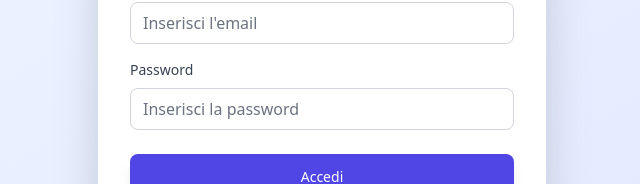
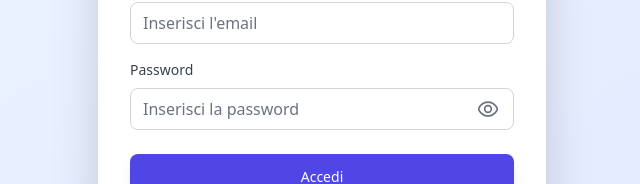
Before and after one commit to Mauro207/how-i-ate, an Angular app in the folder frontend/: page /login in a window 1280 px wide. Shown: the part 343-527 px from the top of the page, without its empty margins (318-958 px from the left). Built offline with nearby package versions, Linux system fonts and the light colour scheme.

Commit message:
Added greeting to the dashboard and other bug fixes

```diff
--- a/frontend/src/app/components/login/login.component.html
+++ b/frontend/src/app/components/login/login.component.html
@@ -37,17 +37,36 @@
           <label for="password" class="block mb-2 text-sm font-medium text-gray-700 dark:text-gray-300">
             Password
           </label>
+          <div class="relative">
             <input
               id="password"
               name="password"
-            type="password"
+              [type]="showPassword() ? 'text' : 'password'"
               autocomplete="current-password"
               required
               [(ngModel)]="password"
               [disabled]="loading()"
-            class="relative block w-full px-3 py-2 text-gray-900 dark:text-white placeholder-gray-500 dark:placeholder-gray-500 transition duration-150 border border-gray-300 dark:border-gray-700 rounded-lg appearance-none bg-white dark:bg-[#3C3C3C] focus:outline-none focus:ring-2 focus:ring-indigo-500 focus:border-transparent disabled:bg-gray-100 dark:disabled:bg-gray-800 disabled:cursor-not-allowed"
+              class="relative block w-full px-3 py-2 pr-11 text-gray-900 dark:text-white placeholder-gray-500 dark:placeholder-gray-500 transition duration-150 border border-gray-300 dark:border-gray-700 rounded-lg appearance-none bg-white dark:bg-[#3C3C3C] focus:outline-none focus:ring-2 focus:ring-indigo-500 focus:border-transparent disabled:bg-gray-100 dark:disabled:bg-gray-800 disabled:cursor-not-allowed"
               placeholder="Inserisci la password"
             />
+            <button
+              type="button"
+              (click)="togglePasswordVisibility()"
+              class="absolute inset-y-0 right-2 flex items-center px-2 text-gray-500 dark:text-gray-300 hover:text-indigo-600 dark:hover:text-indigo-300 focus:outline-none"
+              [title]="showPassword() ? 'Nascondi password' : 'Mostra password'"
+            >
+              @if (showPassword()) {
+                <svg xmlns="http://www.w3.org/2000/svg" id="Outline" viewBox="0 0 24 24" width="20" height="20" fill="currentColor">
+                  <path d="M23.271,9.419A15.866,15.866,0,0,0,19.9,5.51l2.8-2.8a1,1,0,0,0-1.414-1.414L18.241,4.345A12.054,12.054,0,0,0,12,2.655C5.809,2.655,2.281,6.893.729,9.419a4.908,4.908,0,0,0,0,5.162A15.866,15.866,0,0,0,4.1,18.49l-2.8,2.8a1,1,0,1,0,1.414,1.414l3.052-3.052A12.054,12.054,0,0,0,12,21.345c6.191,0,9.719-4.238,11.271-6.764A4.908,4.908,0,0,0,23.271,9.419ZM2.433,13.534a2.918,2.918,0,0,1,0-3.068C3.767,8.3,6.782,4.655,12,4.655A10.1,10.1,0,0,1,16.766,5.82L14.753,7.833a4.992,4.992,0,0,0-6.92,6.92l-2.31,2.31A13.723,13.723,0,0,1,2.433,13.534ZM15,12a3,3,0,0,1-3,3,2.951,2.951,0,0,1-1.285-.3L14.7,10.715A2.951,2.951,0,0,1,15,12ZM9,12a3,3,0,0,1,3-3,2.951,2.951,0,0,1,1.285.3L9.3,13.285A2.951,2.951,0,0,1,9,12Zm12.567,1.534C20.233,15.7,17.218,19.345,12,19.345A10.1,10.1,0,0,1,7.234,18.18l2.013-2.013a4.992,4.992,0,0,0,6.92-6.92l2.31-2.31a13.723,13.723,0,0,1,3.09,3.529A2.918,2.918,0,0,1,21.567,13.534Z"/>
+                </svg>
+              } @else {
+                <svg xmlns="http://www.w3.org/2000/svg" id="Outline" viewBox="0 0 24 24" width="20" height="20" fill="currentColor">
+                  <path d="M23.271,9.419C21.72,6.893,18.192,2.655,12,2.655S2.28,6.893.729,9.419a4.908,4.908,0,0,0,0,5.162C2.28,17.107,5.808,21.345,12,21.345s9.72-4.238,11.271-6.764A4.908,4.908,0,0,0,23.271,9.419Zm-1.705,4.115C20.234,15.7,17.219,19.345,12,19.345S3.766,15.7,2.434,13.534a2.918,2.918,0,0,1,0-3.068C3.766,8.3,6.781,4.655,12,4.655s8.234,3.641,9.566,5.811A2.918,2.918,0,0,1,21.566,13.534Z"/>
+                  <path d="M12,7a5,5,0,1,0,5,5A5.006,5.006,0,0,0,12,7Zm0,8a3,3,0,1,1,3-3A3,3,0,0,1,12,15Z"/>
+                </svg>
+              }
+            </button>
+          </div>
         </div>
       </div>
 
--- a/frontend/src/app/components/login/login.component.ts
+++ b/frontend/src/app/components/login/login.component.ts
@@ -17,6 +17,7 @@ export class LoginComponent implements OnInit {
   password = signal('');
   error = signal('');
   loading = signal(false);
+  showPassword = signal(false);
   private returnUrl = '/restaurants';
 
   constructor(
@@ -51,4 +52,8 @@ export class LoginComponent implements OnInit {
       }
     });
   }
+
+  togglePasswordVisibility(): void {
+    this.showPassword.set(!this.showPassword());
+  }
 }
--- a/frontend/src/app/components/navigation/navigation.component.html
+++ b/frontend/src/app/components/navigation/navigation.component.html
@@ -51,11 +51,11 @@
                 class="w-full text-left px-4 py-3 hover:bg-indigo-50 dark:hover:bg-[#3f3d44] transition duration-150"
               >
                 <h4 class="font-semibold text-gray-900 dark:text-white">{{ restaurant.name }}</h4>
-                <div class="flex flex-row gap-4">
+                <div class="flex flex-row items-center gap-4">
                   <p class="text-sm text-gray-600 dark:text-gray-400" *ngIf="restaurant.cuisine">
                     {{ restaurant.cuisine }}
                   </p>
-                  <p class="text-xs flex flex-row text-gray-500 dark:text-gray-500" *ngIf="restaurant.address">
+                  <p class="text-xs flex flex-row text-gray-500 dark:text-gray-400" *ngIf="restaurant.address">
                     <svg class="w-4 h-4 mr-1" fill="none" stroke="currentColor" viewBox="0 0 24 24">
                       <path stroke-linecap="round" stroke-linejoin="round" stroke-width="2" d="M17.657 16.657L13.414 20.9a1.998 1.998 0 01-2.827 0l-4.244-4.243a8 8 0 1111.314 0z" />
                       <path stroke-linecap="round" stroke-linejoin="round" stroke-width="2" d="M15 11a3 3 0 11-6 0 3 3 0 016 0z" />
@@ -204,12 +204,12 @@
               (click)="selectRestaurant(restaurant._id)"
               class="w-full text-left px-4 py-3 hover:bg-indigo-50 dark:hover:bg-[#3f3d44] transition duration-150"
             >
-              <h4 class="font-semibold text-gray-900 dark:text-white">{{ restaurant.name }}</h4>
+              <h4 class="font-semibold text-gray-900 dark:text-white mb-1">{{ restaurant.name }}</h4>
               <div class="flex flex-row gap-4 items-center">
                  <p class="text-sm text-gray-600 dark:text-gray-400" *ngIf="restaurant.cuisine">
                     {{ restaurant.cuisine }}
                   </p>
-                  <p class="text-xs flex flex-row gap-1 items-center text-gray-500 dark:text-gray-500" *ngIf="restaurant.address">
+                  <p class="text-xs flex flex-row items-center text-gray-500 dark:text-gray-400" *ngIf="restaurant.address">
                     <svg class="w-4 h-4 mr-1" fill="none" stroke="currentColor" viewBox="0 0 24 24">
                       <path stroke-linecap="round" stroke-linejoin="round" stroke-width="2" d="M17.657 16.657L13.414 20.9a1.998 1.998 0 01-2.827 0l-4.244-4.243a8 8 0 1111.314 0z" />
                       <path stroke-linecap="round" stroke-linejoin="round" stroke-width="2" d="M15 11a3 3 0 11-6 0 3 3 0 016 0z" />
--- a/frontend/src/app/components/restaurants/restaurants.component.html
+++ b/frontend/src/app/components/restaurants/restaurants.component.html
@@ -6,9 +6,14 @@
   <div class="px-4 pt-6 pb-16 mx-auto max-w-7xl sm:px-6 lg:px-8">
     <!-- Header Section -->
     <div class="items-center justify-between lg:mb-8 flex">
+      <div class="lg:hidden">
+        <p class="text-lg font-semibold text-gray-900 dark:text-white">
+          Ciao <span class="text-2xl">{{ authService.currentUser()?.username || 'Utente' }} 👋</span>
+        </p>
+      </div>
       <div class="hidden lg:block">
-        <h2 class="text-3xl font-bold text-gray-900 dark:text-white">Luoghi</h2>
-        <p class="mt-2 text-gray-600 dark:text-gray-200">Scopri e recensisci luoghi straordinari</p>
+        <h2 class="text-3xl font-bold text-gray-900 dark:text-white">Ultimi luoghi</h2>
+        <p class="mt-2 text-gray-600 dark:text-gray-200">Recensisci gli ultimi luoghi creati</p>
       </div>
       <button
         routerLink="/restaurants/create"
@@ -42,9 +47,9 @@
         <div class="lg:grid gap-6 lg:grid-cols-4 flex flex-col-reverse">
           <!-- Left column: Restaurants -->
           <div class="lg:col-span-3 block">
-            <div class="lg:hidden mb-8">
-              <h2 class="text-3xl font-bold text-gray-900 dark:text-white">Luoghi</h2>
-              <p class="mt-2 text-gray-600 dark:text-gray-200">Scopri e recensisci gli ultimi luoghi creati</p>
+            <div class="lg:hidden mb-4">
+              <h2 class="text-2xl font-bold text-gray-900 dark:text-white">Ultimi luoghi</h2>
+              <p class="mt-2 text-gray-600 dark:text-gray-200">Recensisci gli ultimi luoghi creati</p>
             </div>
             <div class="grid grid-cols-1 gap-6 md:grid-cols-2 lg:grid-cols-3">
               @for (restaurant of recentRestaurants(); track restaurant._id) {
@@ -94,6 +99,10 @@
               <app-ranking-widget></app-ranking-widget>
             </div>
           </div>
+
+          <div>
+
+          </div>
         </div>
       }
     }
--- a/frontend/src/app/components/restaurants/restaurants.component.ts
+++ b/frontend/src/app/components/restaurants/restaurants.component.ts
@@ -34,7 +34,7 @@ export class RestaurantsComponent implements OnInit {
 
   ngOnInit(): void {
     this.loadRestaurants();
-    this.title.setTitle('Luoghi - How I Ate');
+    this.title.setTitle('Dashboard - How I Ate');
   }
 
   loadRestaurants(): void {
```
Lines whose indentation alone changed are shown as unchanged.
